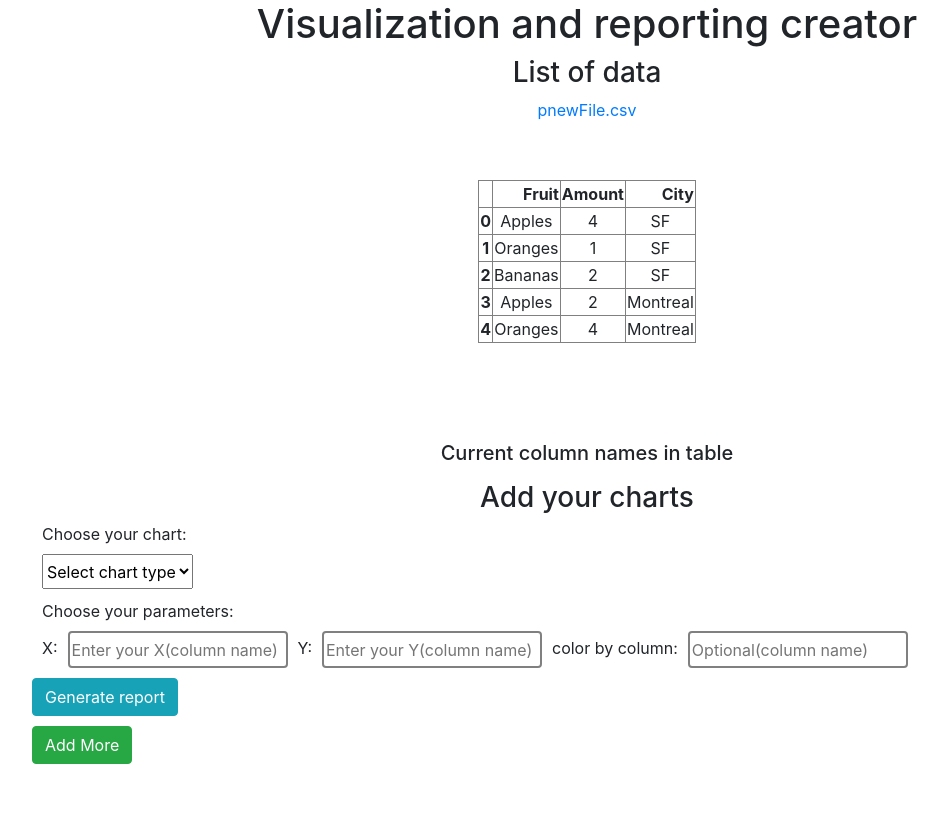
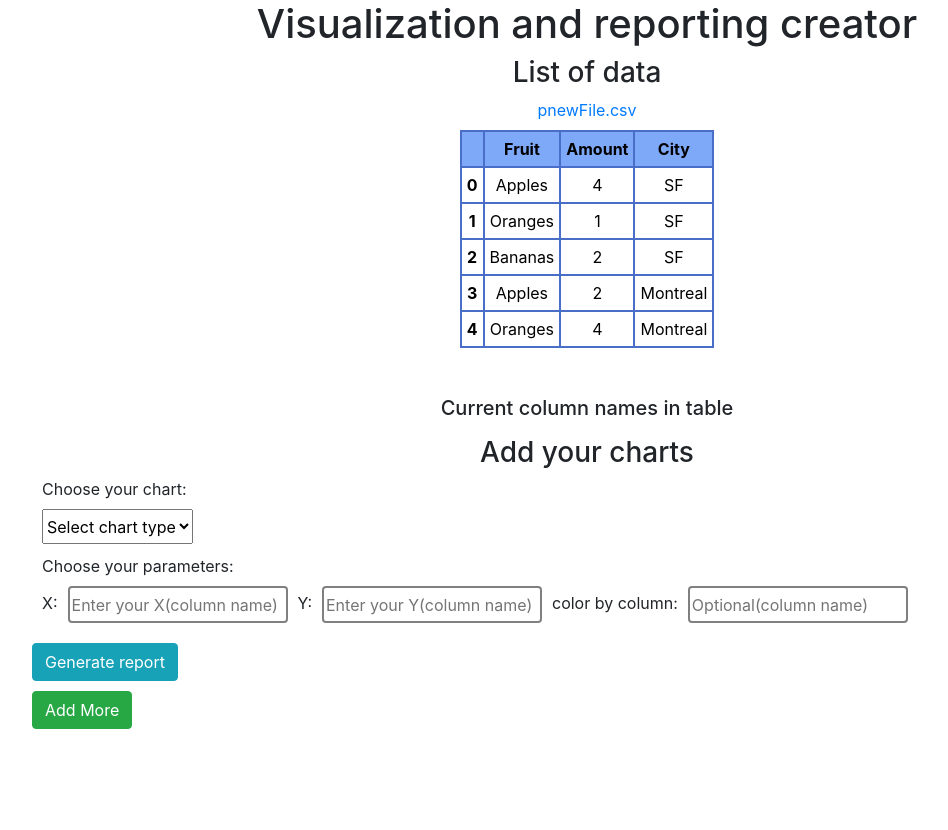
Before and after one commit to pawelczyz55/engineering-project, a Flask app: page /visualization-and-reporting in a window 1280 px wide. Shown: the part 56-886 px from the top of the page, without its empty margins (53-1001 px from the left). After the commit the page ends 785 px from the top, so only its background shows below. Run offline with Flask 2, Linux system fonts and the light colour scheme; a user stored in the database is signed in; some libraries are stand-ins or nearby versions.

Commit message:
MultiCharts in report

```diff
--- a/website/static/style.css
+++ b/website/static/style.css
@@ -62,7 +62,26 @@ footer h3{
     padding: 10px 0px 0px 10px;
 }
 
-.dataframe{
+table.dataframe {
+    text-align: center;
+    background-color: #FFFFFF;
+    border-collapse: collapse;
+    border-width: 2px;
+    border-color: #7ea8f8;
+    border-style: solid;
+    color: #000000;
+  }
+
+  table.dataframe td, table.dataframe th {
+    text-align: center;
     margin: 50px;
+    border-width: 2px;
+    border-color: #486EC7;
+    border-style: solid;
+    padding: 5px;
+  }
+
+  table.dataframe thead {
     text-align: center;
-}
+    background-color: #7ea8f8;
+  }
--- a/website/templates/visualization_and_reporting.html
+++ b/website/templates/visualization_and_reporting.html
@@ -127,10 +127,12 @@
                         <label class="field-labels" for="color">color by column:</label>
                         <input type="text" class="input-field-parameters" id="color" name="color[]" placeholder="Optional(column name)"/>
 
+
+
                     </div>
                 <div style="display: none;"></div>
                 </div>
-                <input type="submit" name="submit" id="submit" class="btn btn-info" value="Generate report" />
+                <input type="submit" name="submit" id="submit" class="btn btn-info" style="margin-top: 10px" value="Generate report" />
 
             </form>
 
--- a/website/views.py
+++ b/website/views.py
@@ -140,7 +140,8 @@ def visualization_and_reporting():
                 graphJSONtable.append(graphJSON)
 
         #print(graphJSONtable)
-        html = render_template("report.html", user=current_user, graphJSONtable = graphJSONtable, graphJSON = graphJSONtable[0])
+        chartsQuantity = len(graphJSONtable)
+        html = render_template("report.html", user=current_user, graphJSONtable = graphJSONtable, graphJSON = graphJSONtable[0], chartsQuantity = chartsQuantity)
         return html
 
 
```
Also changed, not shown: website/templates/report.html (+22 -4 lines).
